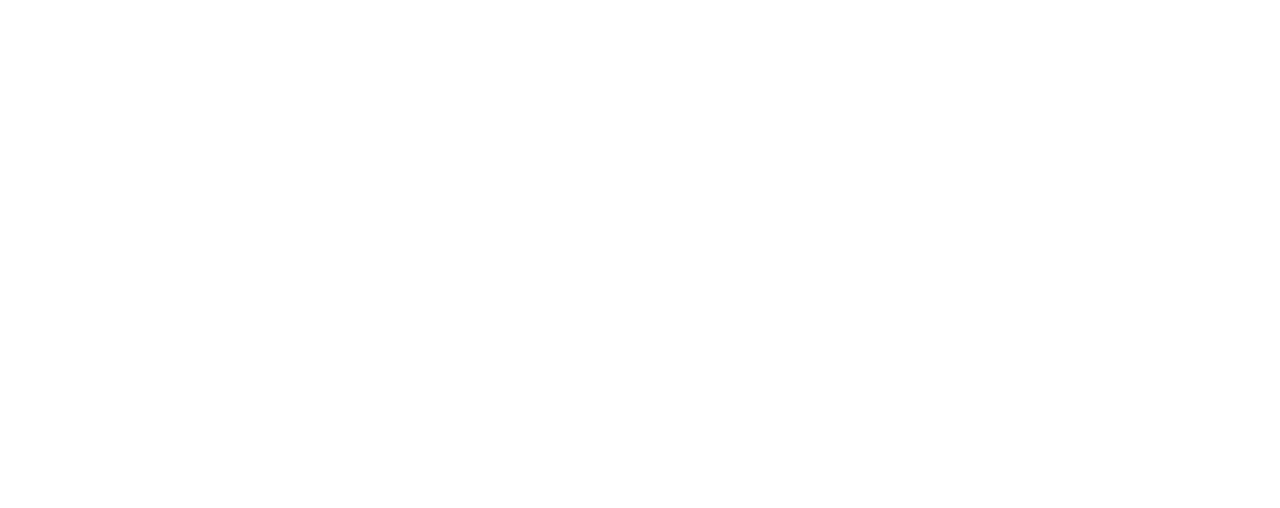
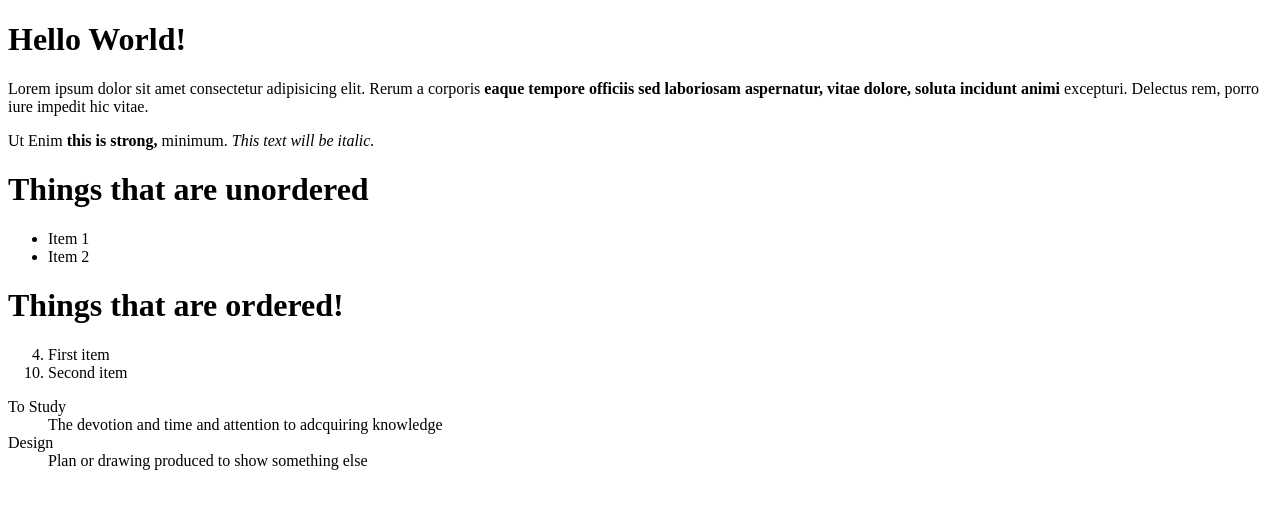
Before and after one commit to franklin-briones/odinproject, a plain HTML site: page html-boilerplate/index.html in a window 1280 px wide. Drawn offline with Linux system fonts and the light colour scheme.

Commit message:
making first website boileplate

```diff
--- a/html-boilerplate/index.html
+++ b/html-boilerplate/index.html
@@ -1,10 +1,36 @@
 <!DOCTYPE html>
-<html>
-    <head>
-        <title> My First Webpage </title>
-        <meta charset="utf-8">
-    </head>
-    <body>
-
-    </body>
+<html lang="en">
+<head>
+    <meta charset="UTF-8">
+    <meta http-equiv="X-UA-Compatible" content="IE=edge">
+    <meta name="viewport" content="width=device-width, initial-scale=1.0">
+    <title>Document</title>
+</head>
+<body>
+    <h1>Hello World!</h1>
+    <p>Lorem ipsum dolor sit amet consectetur adipisicing elit.
+        Rerum a corporis <strong> eaque tempore officiis sed laboriosam aspernatur,
+        vitae dolore, soluta incidunt animi</strong> excepturi. Delectus rem,
+        porro iure impedit hic vitae.</p>
+        <!-- not i'm writing a comment-->
+    <p> Ut Enim <strong>this is strong,</strong> minimum. <em>This text will be italic.</em> </p>
+    <p>
+        <h1> Things that are unordered</h1>
+        <ul>
+            <li>Item 1</li>
+            <li>Item 2</li>
+        </ul>
+        <h1>Things that are ordered!</h1>
+        <ol reversed start="4">
+            <li>First item</li>
+            <li value="10">Second item</li>
+        </ol>
+        <dl>
+            <dt>To Study</dt>
+            <dd>The devotion and time and attention to adcquiring knowledge</dd>
+            <dt>Design</dt>
+            <dd>Plan or drawing produced to show something else</dd>
+        </dl>
+    </p>
+</body>
 </html>
```
